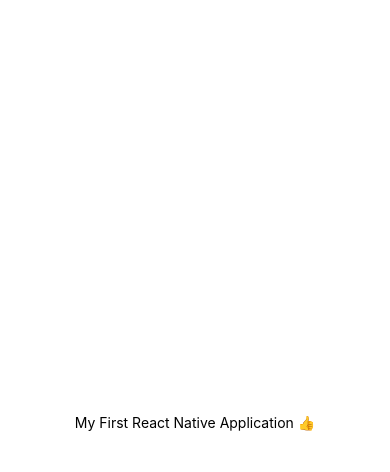
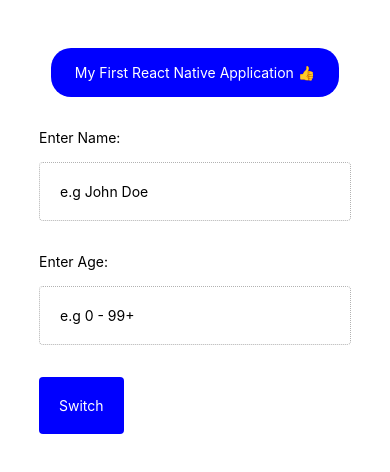
Before and after one commit to JaheimBrown/Todo-List-Mobile-App, a React Native app: screen / in a window 390 px wide. Shown: the top 472 px of the page. Built offline with nearby package versions, Linux system fonts and the light colour scheme.

Commit message:
Added state and TextInput component

```diff
--- a/App.js
+++ b/App.js
@@ -1,10 +1,69 @@
+import { useState } from "react";
 import { StatusBar } from "expo-status-bar";
-import { StyleSheet, Text, View } from "react-native";
+import { StyleSheet, Text, View, TextInput, Pressable } from "react-native";
 
 export default function App() {
+  // States
+  const [name, setName] = useState("John Doe");
+  const [age, setAge] = useState("17");
+  const [change, setChange] = useState(false);
+  const [message, setMessage] = useState("");
+
+  // Functions
+  const updateName = val => {
+    setName(val);
+  };
+
+  const updateAge = val => {
+    setAge(val);
+  };
+
+  const toggleTheme = () => {
+    setChange(!change);
+  };
+
+  const displayMsg = () => {
+    if (!name || name === "John Doe") {
+      setName("Anon");
+    }
+    if (!age || name === "17") {
+      setAge("blank");
+    }
+    setMessage(`Hi👋🏾 I'm ${name}, I am ${age} years old.`);
+  };
+
   return (
     <View style={styles.container}>
-      <Text>My First React Native Application 👍</Text>
+      <View style={change ? styles.button2 : styles.button}>
+        <Text style={styles.whiteTxt}>
+          My First React Native Application 👍
+        </Text>
+      </View>
+      {/* Inputs & States */}
+      <Text style={styles.label}>Enter Name:</Text>
+      <TextInput
+        style={styles.input}
+        placeholder="e.g John Doe"
+        onChangeText={val => {
+          updateName(val);
+        }}
+      ></TextInput>
+      <Text style={styles.label}>Enter Age:</Text>
+      <TextInput
+        style={styles.input}
+        placeholder="e.g 0 - 99+"
+        keyboardType="numeric"
+        onChangeText={val => {
+          updateAge(val);
+        }}
+      ></TextInput>
+      <Pressable
+        style={change ? styles.primaryBtn2 : styles.primaryBtn}
+        onPress={displayMsg}
+      >
+        <Text style={styles.btnTxt}>Switch</Text>
+      </Pressable>
+      <Text style={styles.finalTxt}>{message}</Text>
       <StatusBar style="auto" />
     </View>
   );
@@ -15,6 +74,65 @@
     flex: 1,
     backgroundColor: "#fff",
     alignItems: "center",
-    justifyContent: "center",
+    justifyContent: "flex-start",
+    paddingTop: 48,
+  },
+  button: {
+    padding: 24,
+    paddingTop: 16,
+    paddingBottom: 16,
+    paddingLeft: 24,
+    paddingRight: 24,
+    borderRadius: 20,
+    backgroundColor: "blue",
+  },
+  button2: {
+    padding: 24,
+    paddingTop: 16,
+    paddingBottom: 16,
+    paddingLeft: 24,
+    paddingRight: 24,
+    borderRadius: 20,
+    backgroundColor: "orange",
+  },
+  whiteTxt: {
+    color: "#fff",
+  },
+  label: {
+    marginTop: 32,
+    alignSelf: "flex-start",
+    marginLeft: "10%",
+  },
+  input: {
+    borderRadius: 4,
+    borderWidth: 1,
+    borderStyle: "dotted",
+    borderColor: "rgba(0,0,0,0.3)",
+    padding: 20,
+    width: "80%",
+    marginTop: 16,
+  },
+  primaryBtn: {
+    marginTop: 32,
+    padding: 20,
+    backgroundColor: "blue",
+    borderRadius: 4,
+    alignSelf: "flex-start",
+    marginLeft: "10%",
+  },
+  primaryBtn2: {
+    marginTop: 32,
+    padding: 20,
+    backgroundColor: "orange",
+    borderRadius: 4,
+    alignSelf: "flex-start",
+    marginLeft: "10%",
+  },
+  btnTxt: {
+    color: "#fff",
+  },
+  finalTxt: {
+    marginTop: 64,
+    opacity: 0.8,
   },
 });
```
